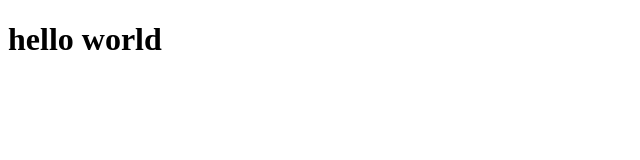
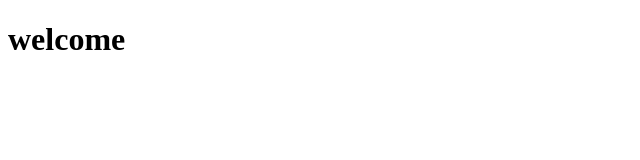
Before and after one commit to yousifj129/Random-Historic-Facts-based-on-date, a plain HTML site: page index.html in a window 1280 px wide. Shown: the whole page, without its empty margins (0-640 px from the left). Drawn offline with Linux system fonts and the light colour scheme.

Commit message:
Update index.html

```diff
--- a/index.html
+++ b/index.html
@@ -8,6 +8,6 @@
         <title>Random Historic facts</title>
     </head>
     <body>
-        <h1>hello world</h1>
+        <h1>welcome</h1>
     </body>
 </html>
```
